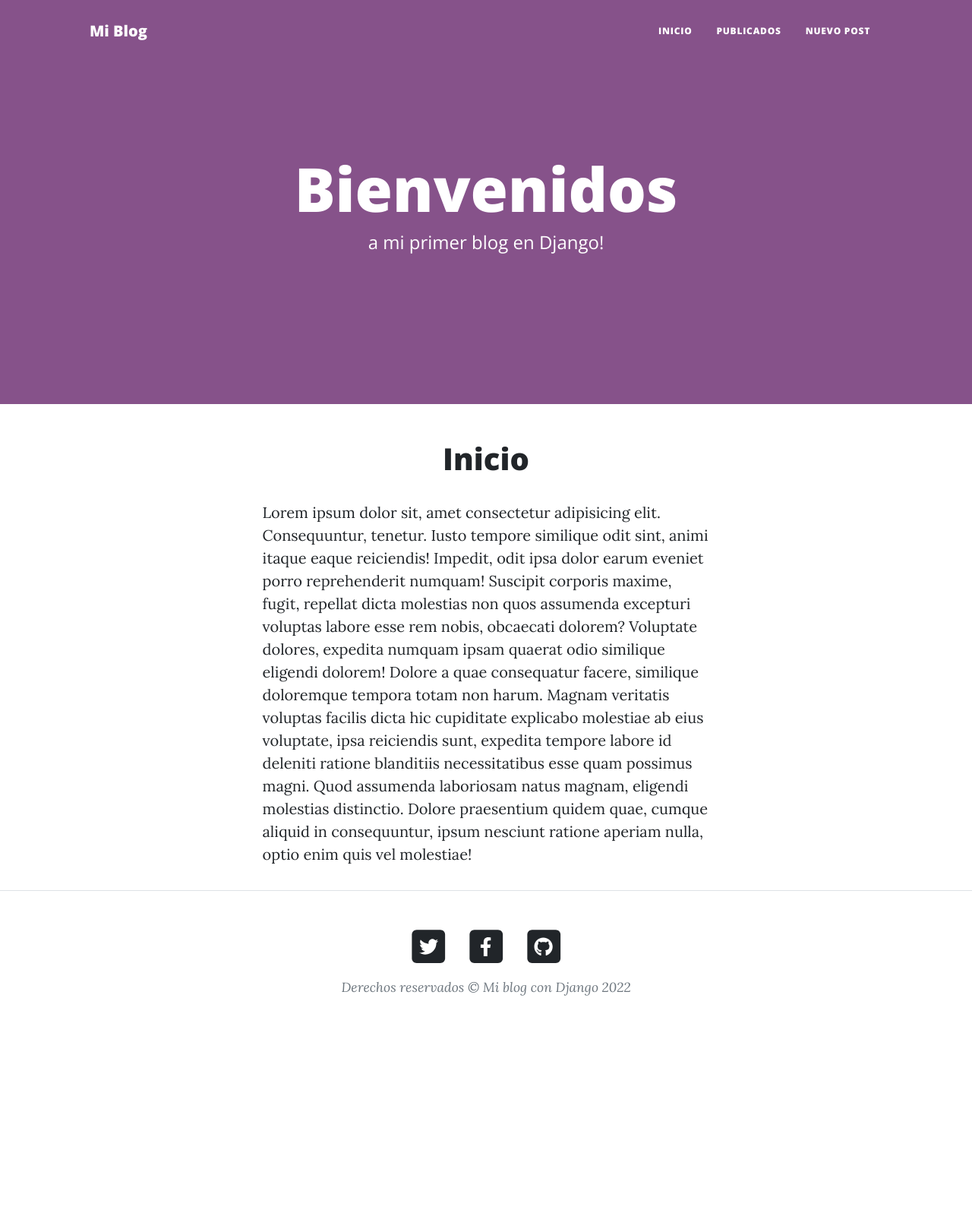
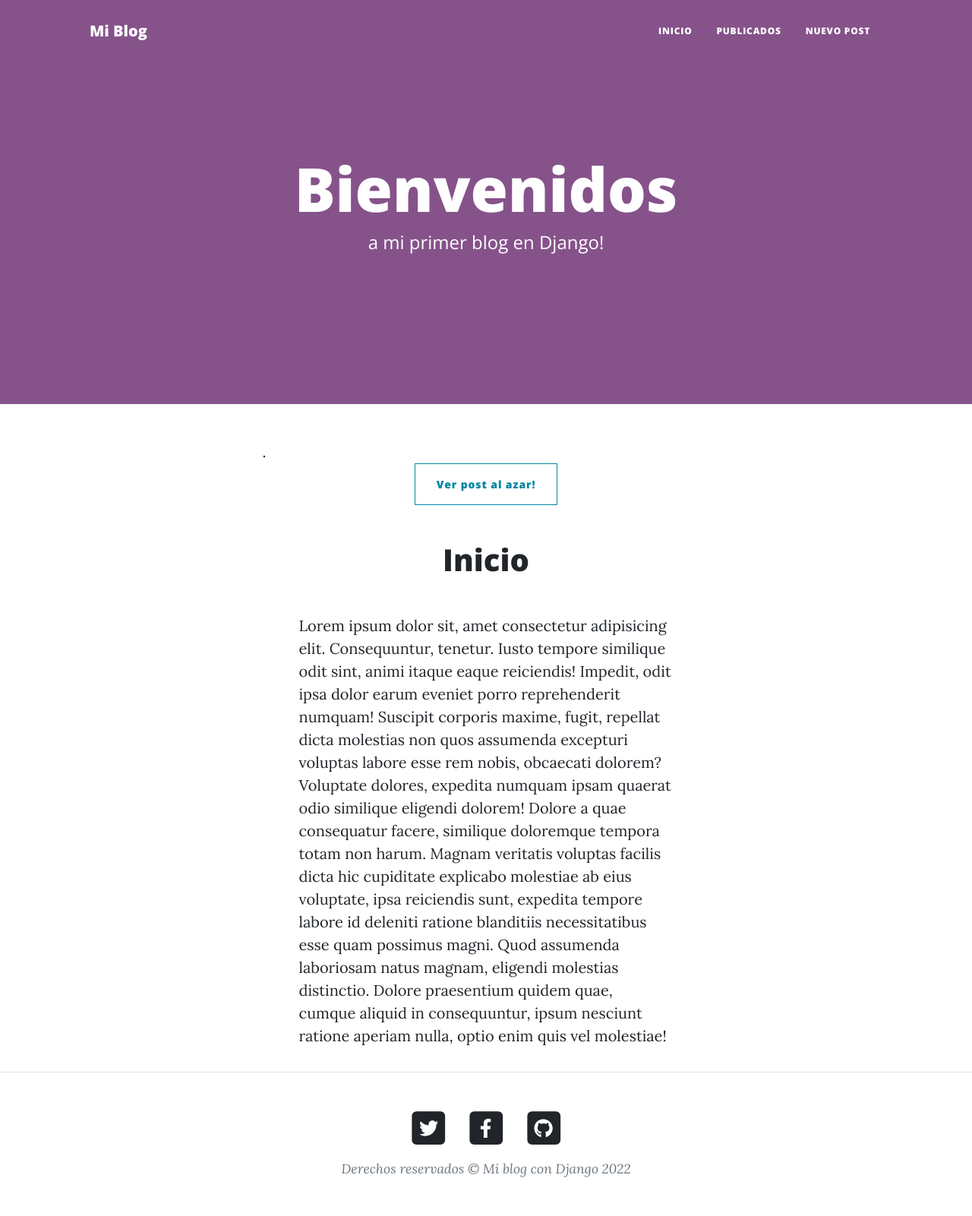
Before and after one commit to IgnazioFausto/blogDjango, a Django app: page / in a window 1280 px wide. Shown: the whole page at 76% size. Before the commit the page ends 1311 px from the top, so only its background shows below. Run offline with Django 4.2, Linux system fonts and the light colour scheme; some libraries are stand-ins or nearby versions.

Commit message:
pre/entrega listo

```diff
--- a/blogCoder/appblog/models.py
+++ b/blogCoder/appblog/models.py
@@ -8,3 +8,7 @@ class Posteos_nuevos(models.Model):
     id = models.AutoField(primary_key=True)
     titulo = models.CharField(max_length=30)
     post = models.TextField(max_length=200)
+
+class Post_random(models.Model):
+
+    id = models.IntegerField(primary_key=True)
--- a/blogCoder/appblog/templates/appblog/inicio.html
+++ b/blogCoder/appblog/templates/appblog/inicio.html
@@ -1,9 +1,31 @@
-{% extends 'appblog/base.html' %}
+{% extends 'appblog/base.html' %} {% block contenido_inicio %} .
+<div class="container-fluid text-center">
+  <form action="/post_random/" method="GET">
+    <input
+      name=""
+      id=""
+      class="btn btn-outline-primary text-center"
+      type="submit"
+      value="Ver post al azar!"
+    />
+  </form>
 
-{% block contenido_inicio %}
-
-    <h1 class="text-center">Inicio</h1>
-    <p class="text-start">Lorem ipsum dolor sit, amet consectetur adipisicing elit. Consequuntur, tenetur. Iusto tempore similique odit sint, animi itaque eaque reiciendis! Impedit, odit ipsa dolor earum eveniet porro reprehenderit numquam! Suscipit corporis maxime, fugit, repellat dicta molestias non quos assumenda excepturi voluptas labore esse rem nobis, obcaecati dolorem? Voluptate dolores, expedita numquam ipsam quaerat odio similique eligendi dolorem! Dolore a quae consequatur facere, similique doloremque tempora totam non harum. Magnam veritatis voluptas facilis dicta hic cupiditate explicabo molestiae ab eius voluptate, ipsa reiciendis sunt, expedita tempore labore id deleniti ratione blanditiis necessitatibus esse quam possimus magni. Quod assumenda laboriosam natus magnam, eligendi molestias distinctio. Dolore praesentium quidem quae, cumque aliquid in consequuntur, ipsum nesciunt ratione aperiam nulla, optio enim quis vel molestiae!</p>
-
+  <h1 class="text-center m-5">Inicio</h1>
+  <p class="text-start">
+    Lorem ipsum dolor sit, amet consectetur adipisicing elit. Consequuntur,
+    tenetur. Iusto tempore similique odit sint, animi itaque eaque reiciendis!
+    Impedit, odit ipsa dolor earum eveniet porro reprehenderit numquam! Suscipit
+    corporis maxime, fugit, repellat dicta molestias non quos assumenda
+    excepturi voluptas labore esse rem nobis, obcaecati dolorem? Voluptate
+    dolores, expedita numquam ipsam quaerat odio similique eligendi dolorem!
+    Dolore a quae consequatur facere, similique doloremque tempora totam non
+    harum. Magnam veritatis voluptas facilis dicta hic cupiditate explicabo
+    molestiae ab eius voluptate, ipsa reiciendis sunt, expedita tempore labore
+    id deleniti ratione blanditiis necessitatibus esse quam possimus magni. Quod
+    assumenda laboriosam natus magnam, eligendi molestias distinctio. Dolore
+    praesentium quidem quae, cumque aliquid in consequuntur, ipsum nesciunt
+    ratione aperiam nulla, optio enim quis vel molestiae!
+  </p>
+</div>
 
 {% endblock contenido_inicio %}
--- a/blogCoder/appblog/urls.py
+++ b/blogCoder/appblog/urls.py
@@ -7,5 +7,6 @@ urlpatterns = [
     path('publicados/', Publicados, name='publicados'),
     path('publicados/<int:id>/', Post, name='post'),
     path('nuevo_post/', Nuevo_posteo, name='nuevo_post'),
+    path('post_random/', Post_random, name='post_random'),
 
 ]
--- a/blogCoder/appblog/views.py
+++ b/blogCoder/appblog/views.py
@@ -1,3 +1,4 @@
+from random import random
 from django.shortcuts import render
 from appblog.forms import Nuevo_post
 from appblog.models import *
@@ -51,3 +52,12 @@ def Post(request, id):
     post = Posteos_nuevos.objects.get(id=id)
 
     return render(request, 'appblog/post.html', {'post': post})
+
+
+def Post_random(request):
+
+    if request.method == 'GET':
+        posts = Posteos_nuevos.objects.all()
+        post_random = posts[int(random()*len(posts))]
+
+        return render(request, 'appblog/post.html', {'post': post_random})
```
Also changed, not shown: blogCoder/appblog/templates/appblog/post_random.html (renamed from blogCoder/appblog/templates/appblog/post.html, +5 -2 lines), blogCoder/appblog/migrations/0004_post_random_delete_comentarios_nuevos.py (added), blogCoder/db.sqlite3.
